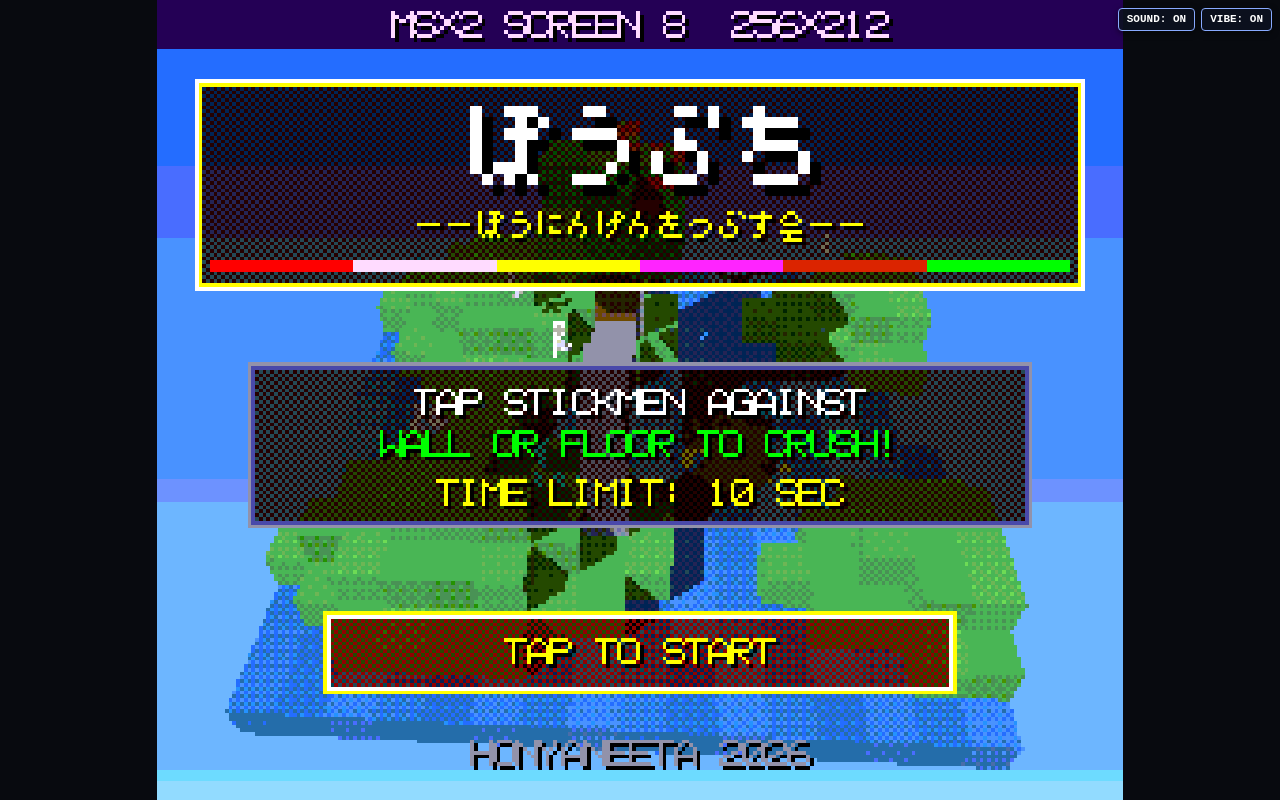
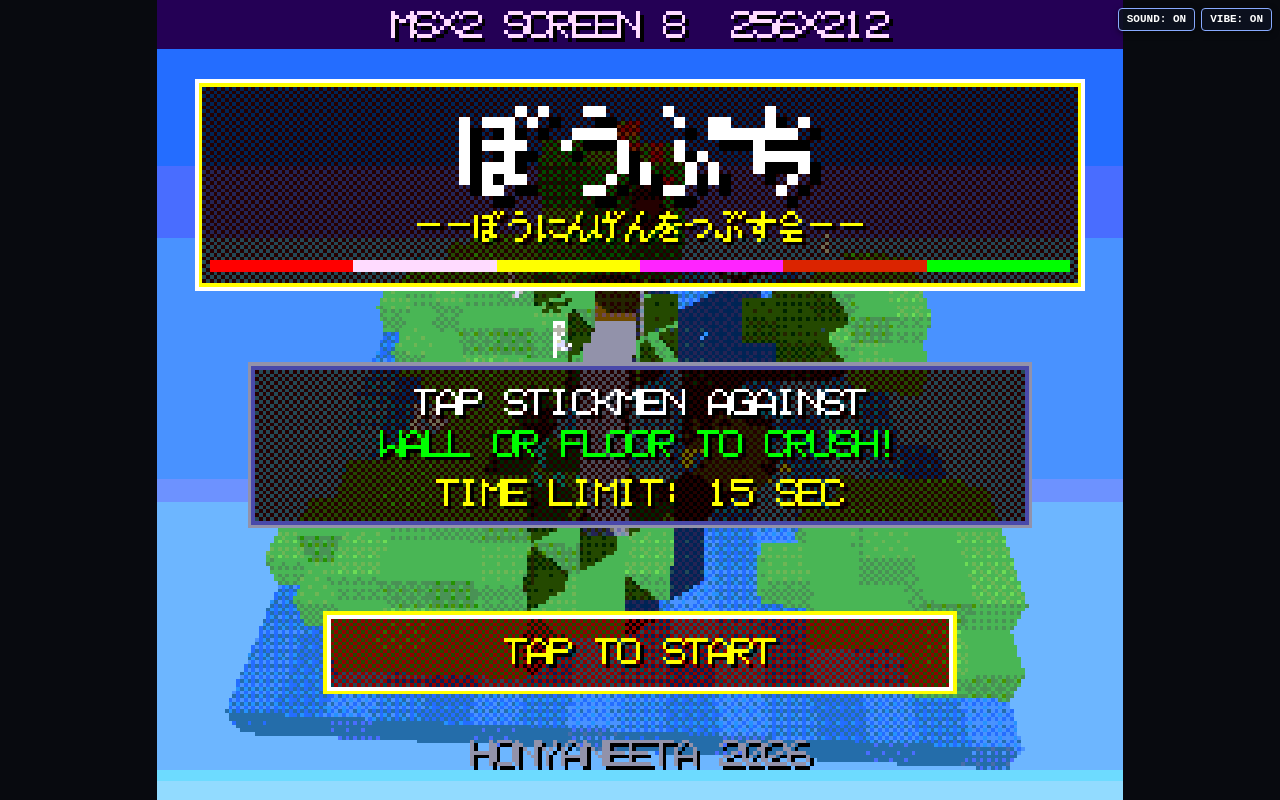
Before and after one commit to honyaneeta/pixel-p2r8v3, a plain HTML site: page stickman_squash.html in a window 1280 px wide. Drawn offline with Linux system fonts and the light colour scheme; animation ran at ten frames a second.

Commit message:
Add files via upload

```diff
--- a/stickman_squash.html
+++ b/stickman_squash.html
@@ -715,12 +715,12 @@
   // =========================================================
   // Game State, 10s Base Timer & Result Tracking
   // =========================================================
-  const BASE_STAGE_TIME = 10.0;
+  const FIXED_STAGE_TIME = 15.0;
 
   let stageNum = 1;
-  let stageStickmanCount = 3;
-  let stageDuration = BASE_STAGE_TIME;
-  let timeRemaining = BASE_STAGE_TIME;
+  let highestClearedStage = 0;
+  let stageStickmanCount = 1;
+  let timeRemaining = FIXED_STAGE_TIME;
   let totalSquashed = 0;
   let totalTaps = 0;
   let totalHits = 0;
@@ -817,6 +817,7 @@
 
   function setupStage(num, stickmanCount, isFullReset) {
     if (isFullReset) {
+      highestClearedStage = 0;
       totalSquashed = 0;
       totalTaps = 0;
       totalHits = 0;
@@ -828,8 +829,7 @@
     }
     stageNum = num;
     stageStickmanCount = stickmanCount;
-    stageDuration = stickmanCount > 10 ? stickmanCount : BASE_STAGE_TIME;
-    timeRemaining = stageDuration;
+    timeRemaining = FIXED_STAGE_TIME;
 
     squashedQuads.length = 0;
     inkDroplets.length = 0;
@@ -867,10 +867,10 @@
   }
 
   function computeRank() {
-    if (totalSquashed >= 12) return { grade: "S", label: "INK MASTER!", color: 0xFC };
-    if (totalSquashed >= 8)  return { grade: "A", label: "GREAT CRUSHER", color: 0xDF };
-    if (totalSquashed >= 5)  return { grade: "B", label: "NICE SQUASH", color: 0xE0 };
-    if (totalSquashed >= 2)  return { grade: "C", label: "ROOKIE TAPPER", color: 0xFF };
+    if (highestClearedStage >= 50) return { grade: "S", label: "STAGE 50 MASTER!", color: 0xFC };
+    if (highestClearedStage >= 30 || totalSquashed >= 250) return { grade: "A", label: "GREAT CRUSHER", color: 0xDF };
+    if (highestClearedStage >= 15 || totalSquashed >= 80)  return { grade: "B", label: "NICE SQUASH", color: 0xE0 };
+    if (highestClearedStage >= 5  || totalSquashed >= 15)  return { grade: "C", label: "ROOKIE TAPPER", color: 0xFF };
     return { grade: "D", label: "TRY SANDWICHING!", color: 0x92 };
   }
 
@@ -1365,7 +1365,7 @@
 
     if (gameState === "TITLE") {
       playStartJingle();
-      setupStage(1, 3, true);
+      setupStage(1, 1, true);
       gameState = "SHUTTER_OPENING";
       shutterProgress = 1.0;
       return;
@@ -1388,7 +1388,7 @@
         gameState = "TITLE";
       } else {
         playStartJingle();
-        setupStage(1, 3, true);
+        setupStage(1, 1, true);
         gameState = "SHUTTER_OPENING";
         shutterProgress = 1.0;
       }
@@ -1408,6 +1408,7 @@
 
     let bestIdx = -1;
     let bestScore = 1e9;
+    let bestVisiblePoint = null;
 
     for (let i = 0; i < stickmen.length; i++) {
       const s = stickmen[i];
@@ -1433,23 +1434,38 @@
 
       const screenDist = distPointToSegment2D(sx, sy, pA.sx, pA.sy, pB.sx, pB.sy);
       if (screenDist <= effectiveRadiusPx) {
-        const centerWorld = isStunned
-          ? [s.x, s.y + 0.20 * sc, s.z]
-          : [s.x, s.y + 0.60 * sc, s.z];
-        const toStickVec = [
-          centerWorld[0] - currentCamBasis.eye[0],
-          centerWorld[1] - currentCamBasis.eye[1],
-          centerWorld[2] - currentCamBasis.eye[2]
-        ];
-        const distToStick = Math.hypot(toStickVec[0], toStickVec[1], toStickVec[2]);
-        const dirToStick = [
-          toStickVec[0] / distToStick,
-          toStickVec[1] / distToStick,
-          toStickVec[2] / distToStick
-        ];
-
-        const occHit = raycastTerrainDDA(currentCamBasis.eye, dirToStick, distToStick);
-        if (occHit && occHit.t + 0.45 * sc < distToStick) {
+        const fwdX = Math.sin(s.yaw) * 0.35 * sc;
+        const fwdZ = Math.cos(s.yaw) * 0.35 * sc;
+        const probePoints = isStunned
+          ? [
+              [s.x, s.y + 0.22 * sc, s.z],
+              [s.x + fwdX, s.y + 0.22 * sc, s.z + fwdZ],
+              [s.x - fwdX, s.y + 0.22 * sc, s.z - fwdZ]
+            ]
+          : [
+              [s.x, s.y + 1.05 * sc, s.z], // Head
+              [s.x, s.y + 0.65 * sc, s.z], // Chest / Torso
+              [s.x, s.y + 0.25 * sc, s.z]  // Legs / Feet
+            ];
+
+        let visiblePoint = null;
+        for (let p = 0; p < probePoints.length; p++) {
+          const pt = probePoints[p];
+          const toPt = [
+            pt[0] - currentCamBasis.eye[0],
+            pt[1] - currentCamBasis.eye[1],
+            pt[2] - currentCamBasis.eye[2]
+          ];
+          const distToPt = Math.hypot(toPt[0], toPt[1], toPt[2]);
+          const dirToPt = [toPt[0] / distToPt, toPt[1] / distToPt, toPt[2] / distToPt];
+          const occHit = raycastTerrainDDA(currentCamBasis.eye, dirToPt, distToPt);
+          if (!occHit || occHit.t + 0.35 * sc >= distToPt) {
+            visiblePoint = pt;
+            break;
+          }
+        }
+
+        if (!visiblePoint) {
           continue;
         }
 
@@ -1457,6 +1473,7 @@
         if (score < bestScore) {
           bestScore = score;
           bestIdx = i;
+          bestVisiblePoint = visiblePoint;
         }
       }
     }
@@ -1473,7 +1490,7 @@
     }
 
     const s = stickmen[bestIdx];
-    const stickPos = [s.x, s.y + (s.stunTimer > 0 ? 0.20 : 0.55) * s.scale, s.z];
+    const stickPos = bestVisiblePoint || [s.x, s.y + (s.stunTimer > 0 ? 0.20 : 0.55) * s.scale, s.z];
 
     const rayOrigin = currentCamBasis.eye;
     const rayDir = normalize([
@@ -1543,6 +1560,9 @@
     totalSquashed++;
 
     if (stickmen.length === 0) {
+      if (stageNum > highestClearedStage) {
+        highestClearedStage = stageNum;
+      }
       playShutterCloseSE();
       gameState = "SHUTTER_CLOSING";
       shutterProgress = 0.0;
@@ -1839,83 +1859,98 @@
   }
 
   // =========================================================
-  // User Custom 8x8 Kana Dot Font (71 Characters from Attached Sheets)
+  // User Custom 8x8 Kana Dot Font (86 Hiragana from JSON + Subtitle Glyphs)
   // =========================================================
   const kana8x8 = {
-    "あ": [0x10, 0x7E, 0x10, 0x3C, 0x52, 0x52, 0x3C, 0x00],
-    "い": [0x00, 0x44, 0x42, 0x42, 0x48, 0x30, 0x00, 0x00],
-    "う": [0x18, 0x00, 0x3C, 0x02, 0x02, 0x04, 0x38, 0x00],
-    "え": [0x18, 0x00, 0x3E, 0x04, 0x18, 0x24, 0x42, 0x00],
-    "お": [0x20, 0x7A, 0x24, 0x38, 0x44, 0x44, 0x38, 0x00],
-    "か": [0x20, 0x24, 0x7A, 0x2A, 0x2A, 0x4A, 0x54, 0x00],
-    "き": [0x10, 0x7C, 0x10, 0x7C, 0x08, 0x40, 0x3C, 0x00],
-    "く": [0x08, 0x10, 0x20, 0x40, 0x20, 0x10, 0x08, 0x00],
-    "け": [0x44, 0x44, 0x4E, 0x54, 0x44, 0x48, 0x10, 0x00],
-    "こ": [0x00, 0x3C, 0x04, 0x00, 0x40, 0x3E, 0x00, 0x00],
-    "さ": [0x10, 0x7C, 0x10, 0x08, 0x40, 0x3E, 0x00, 0x00],
-    "し": [0x20, 0x20, 0x20, 0x20, 0x20, 0x1C, 0x00, 0x00],
-    "す": [0x08, 0x7E, 0x08, 0x18, 0x18, 0x08, 0x30, 0x00],
-    "せ": [0x08, 0x28, 0x7E, 0x28, 0x28, 0x20, 0x1E, 0x00],
-    "そ": [0x38, 0x08, 0x10, 0x7E, 0x20, 0x20, 0x1E, 0x00],
-    "た": [0x20, 0x78, 0x20, 0x2E, 0x40, 0x4E, 0x00, 0x00],
-    "ち": [0x20, 0x7C, 0x20, 0x3C, 0x42, 0x02, 0x3C, 0x00],
-    "つ": [0x00, 0x00, 0x3C, 0x42, 0x02, 0x04, 0x38, 0x00],
-    "て": [0x00, 0x7E, 0x08, 0x10, 0x20, 0x20, 0x1E, 0x00],
-    "と": [0x20, 0x24, 0x28, 0x30, 0x40, 0x3E, 0x00, 0x00],
-    "な": [0x20, 0x74, 0x22, 0x48, 0x48, 0x5C, 0x2A, 0x00],
-    "に": [0x40, 0x4E, 0x40, 0x40, 0x48, 0x4E, 0x00, 0x00],
-    "ぬ": [0x28, 0x28, 0x7C, 0x52, 0x52, 0x6A, 0x14, 0x00],
-    "ね": [0x20, 0x20, 0x7C, 0x2A, 0x6A, 0x2A, 0x24, 0x00],
-    "の": [0x00, 0x3C, 0x52, 0x52, 0x62, 0x44, 0x18, 0x00],
-    "は": [0x44, 0x44, 0x4E, 0x44, 0x44, 0x5C, 0x2A, 0x00],
-    "ひ": [0x00, 0x62, 0x24, 0x42, 0x42, 0x42, 0x3C, 0x00],
-    "ふ": [0x18, 0x00, 0x10, 0x18, 0x44, 0x44, 0x38, 0x00],
-    "へ": [0x00, 0x00, 0x10, 0x28, 0x44, 0x02, 0x00, 0x00],
-    "ほ": [0x4E, 0x44, 0x4E, 0x44, 0x44, 0x5C, 0x2A, 0x00],
-    "ま": [0x08, 0x3E, 0x08, 0x3E, 0x08, 0x3C, 0x2A, 0x00],
-    "み": [0x38, 0x08, 0x08, 0x3E, 0x4A, 0x4A, 0x30, 0x00],
-    "む": [0x20, 0x7C, 0x22, 0x30, 0x54, 0x42, 0x3E, 0x00],
-    "め": [0x28, 0x28, 0x3C, 0x52, 0x52, 0x62, 0x0C, 0x00],
-    "も": [0x20, 0x7C, 0x20, 0x7C, 0x20, 0x22, 0x1C, 0x00],
-    "や": [0x28, 0x24, 0x7A, 0x2A, 0x2C, 0x10, 0x10, 0x00],
-    "ゆ": [0x20, 0x2C, 0x32, 0x22, 0x22, 0x3C, 0x08, 0x00],
-    "よ": [0x10, 0x1E, 0x10, 0x10, 0x38, 0x2C, 0x10, 0x00],
-    "ら": [0x18, 0x20, 0x20, 0x3C, 0x02, 0x02, 0x3C, 0x00],
-    "り": [0x24, 0x22, 0x22, 0x22, 0x02, 0x04, 0x18, 0x00],
-    "る": [0x3C, 0x08, 0x10, 0x3C, 0x42, 0x5A, 0x3C, 0x00],
-    "れ": [0x20, 0x20, 0x7C, 0x2A, 0x6A, 0x22, 0x22, 0x00],
-    "ろ": [0x3C, 0x08, 0x10, 0x3C, 0x02, 0x02, 0x3C, 0x00],
-    "わ": [0x20, 0x20, 0x7C, 0x22, 0x62, 0x22, 0x1C, 0x00],
-    "を": [0x10, 0x7C, 0x10, 0x3C, 0x48, 0x40, 0x3E, 0x00],
-    "ん": [0x10, 0x10, 0x20, 0x38, 0x44, 0x44, 0x08, 0x00],
-    "が": [0x22, 0x25, 0x7A, 0x2A, 0x2A, 0x4A, 0x54, 0x00],
-    "ぎ": [0x12, 0x7D, 0x10, 0x7C, 0x08, 0x40, 0x3C, 0x00],
-    "ぐ": [0x0A, 0x11, 0x20, 0x40, 0x20, 0x10, 0x08, 0x00],
-    "げ": [0x46, 0x45, 0x4E, 0x54, 0x44, 0x48, 0x10, 0x00],
-    "ご": [0x02, 0x3D, 0x04, 0x00, 0x40, 0x3E, 0x00, 0x00],
-    "ざ": [0x12, 0x7D, 0x10, 0x08, 0x40, 0x3E, 0x00, 0x00],
-    "じ": [0x22, 0x25, 0x20, 0x20, 0x20, 0x1C, 0x00, 0x00],
-    "ず": [0x0A, 0x7D, 0x08, 0x18, 0x18, 0x08, 0x30, 0x00],
-    "ぜ": [0x0A, 0x29, 0x7E, 0x28, 0x28, 0x20, 0x1E, 0x00],
-    "ぞ": [0x3A, 0x09, 0x10, 0x7E, 0x20, 0x20, 0x1E, 0x00],
-    "だ": [0x22, 0x79, 0x20, 0x2E, 0x40, 0x4E, 0x00, 0x00],
-    "ぢ": [0x22, 0x7D, 0x20, 0x3C, 0x42, 0x02, 0x3C, 0x00],
-    "づ": [0x02, 0x01, 0x3C, 0x42, 0x02, 0x04, 0x38, 0x00],
-    "で": [0x02, 0x7D, 0x08, 0x10, 0x20, 0x20, 0x1E, 0x00],
-    "ど": [0x22, 0x25, 0x28, 0x30, 0x40, 0x3E, 0x00, 0x00],
-    "ば": [0x46, 0x45, 0x4E, 0x44, 0x44, 0x5C, 0x2A, 0x00],
-    "び": [0x02, 0x61, 0x24, 0x42, 0x42, 0x42, 0x3C, 0x00],
-    "ぶ": [0x1A, 0x01, 0x10, 0x18, 0x44, 0x44, 0x38, 0x00],
-    "べ": [0x02, 0x01, 0x10, 0x28, 0x44, 0x02, 0x00, 0x00],
-    "ぼ": [0x4E, 0x45, 0x4E, 0x44, 0x44, 0x5C, 0x2A, 0x00],
-    "ぱ": [0x46, 0x46, 0x4E, 0x44, 0x44, 0x5C, 0x2A, 0x00],
-    "ぴ": [0x02, 0x62, 0x24, 0x42, 0x42, 0x42, 0x3C, 0x00],
-    "ぷ": [0x1A, 0x02, 0x10, 0x18, 0x44, 0x44, 0x38, 0x00],
-    "ぺ": [0x02, 0x02, 0x10, 0x28, 0x44, 0x02, 0x00, 0x00],
-    "ぽ": [0x4E, 0x46, 0x4E, 0x44, 0x44, 0x5C, 0x2A, 0x00],
+    "あ": [0x14, 0x78, 0x24, 0x3E, 0x6B, 0xA9, 0xB3, 0x52],
+    "い": [0x00, 0x82, 0x82, 0x81, 0x89, 0x50, 0x60, 0x00],
+    "う": [0x18, 0x00, 0x3C, 0x42, 0x02, 0x02, 0x04, 0x18],
+    "え": [0x18, 0x00, 0x3C, 0x44, 0x18, 0x28, 0x48, 0xC7],
+    "お": [0x12, 0x79, 0x11, 0x10, 0x7E, 0x92, 0x92, 0x64],
+    "か": [0x10, 0x12, 0xFA, 0x29, 0x49, 0x88, 0x10, 0x20],
+    "き": [0x10, 0x3C, 0x09, 0x7F, 0x04, 0x26, 0x20, 0x18],
+    "く": [0x04, 0x08, 0x10, 0x20, 0x20, 0x10, 0x08, 0x04],
+    "け": [0x04, 0x44, 0x5F, 0x44, 0x44, 0x44, 0x64, 0x08],
+    "こ": [0x30, 0x0C, 0x00, 0x00, 0x00, 0x40, 0x3E, 0x00],
+    "さ": [0x08, 0x0B, 0x7E, 0x08, 0x04, 0x20, 0x30, 0x0C],
+    "し": [0x20, 0x20, 0x20, 0x20, 0x20, 0x22, 0x22, 0x1C],
+    "す": [0x08, 0x08, 0xFF, 0x18, 0x28, 0x38, 0x08, 0x10],
+    "せ": [0x24, 0x24, 0xFE, 0x24, 0x24, 0x20, 0x1E, 0x00],
+    "そ": [0x24, 0x24, 0x1A, 0x7E, 0x10, 0x10, 0x10, 0x0C],
+    "た": [0x20, 0x78, 0x20, 0x2F, 0x41, 0x48, 0x48, 0x47],
+    "ち": [0x10, 0x12, 0xFC, 0x20, 0x3E, 0x22, 0x04, 0x08],
+    "つ": [0x00, 0x00, 0x3C, 0xC2, 0x02, 0x04, 0x18, 0x00],
+    "て": [0x00, 0x3F, 0xC4, 0x08, 0x10, 0x10, 0x10, 0x0E],
+    "と": [0x40, 0x40, 0x26, 0x18, 0x10, 0x20, 0x22, 0x1C],
+    "な": [0x20, 0x3A, 0xE1, 0x45, 0x44, 0x1C, 0x26, 0x18],
+    "に": [0x00, 0x40, 0x4F, 0x40, 0x40, 0x48, 0x67, 0x40],
+    "ぬ": [0x08, 0x28, 0x3E, 0x69, 0xA9, 0xB7, 0xB5, 0x46],
+    "ね": [0x20, 0x2E, 0xF9, 0x31, 0x61, 0xEE, 0xAB, 0x04],
+    "の": [0x00, 0x3C, 0x4A, 0x89, 0x91, 0x91, 0x62, 0x04],
+    "は": [0x04, 0x84, 0x9F, 0x84, 0x84, 0xDE, 0x95, 0x08],
+    "ひ": [0x20, 0xE4, 0x24, 0x46, 0x45, 0x48, 0x48, 0x30],
+    "ふ": [0x10, 0x08, 0x00, 0x10, 0x89, 0x85, 0xAD, 0x18],
+    "へ": [0x00, 0x00, 0x30, 0x48, 0x84, 0x03, 0x00, 0x00],
+    "ほ": [0x0F, 0x94, 0x87, 0x9C, 0x84, 0xDE, 0xD5, 0x08],
+    "ま": [0x10, 0x7C, 0x10, 0x7C, 0x10, 0x78, 0x94, 0x72],
+    "み": [0x38, 0x08, 0x12, 0x12, 0x3F, 0xE2, 0xA2, 0xCC],
+    "む": [0x20, 0x72, 0xA3, 0x61, 0xA0, 0xA2, 0x62, 0x1C],
+    "め": [0x04, 0x44, 0x5E, 0x65, 0xE9, 0xB9, 0xB1, 0x56],
+    "も": [0x08, 0x7C, 0x10, 0x7C, 0x20, 0x22, 0x22, 0x1C],
+    "や": [0x48, 0x48, 0x7E, 0xE1, 0xA7, 0x10, 0x10, 0x08],
+    "ゆ": [0x08, 0x08, 0x9E, 0xA9, 0xC9, 0x9E, 0x08, 0x10],
+    "よ": [0x10, 0x10, 0x1E, 0x10, 0x10, 0xF8, 0x96, 0x70],
+    "ら": [0x10, 0x0C, 0x20, 0x20, 0x3E, 0x02, 0x06, 0x18],
+    "り": [0x24, 0x24, 0x44, 0x54, 0x64, 0x04, 0x08, 0x18],
+    "る": [0x3C, 0x08, 0x10, 0x3E, 0x61, 0x4D, 0x16, 0x1C],
+    "れ": [0x20, 0x26, 0xFC, 0x34, 0x64, 0x64, 0xA4, 0x22],
+    "ろ": [0x3C, 0x0C, 0x18, 0x3C, 0x62, 0xC1, 0x02, 0x1C],
+    "わ": [0x20, 0x2E, 0xFB, 0x71, 0xE1, 0xA3, 0x26, 0x2C],
+    "を": [0x10, 0x7C, 0x20, 0x76, 0xD8, 0x34, 0x40, 0x3C],
+    "ん": [0x08, 0x10, 0x10, 0x20, 0x70, 0x49, 0x8A, 0x8C],
+    "が": [0x05, 0x28, 0xF4, 0x54, 0x50, 0x50, 0x90, 0x20],
+    "ぎ": [0x15, 0x7A, 0x10, 0x78, 0x10, 0x48, 0x60, 0x38],
+    "ぐ": [0x11, 0x15, 0x24, 0x20, 0x40, 0x20, 0x10, 0x08],
+    "げ": [0x15, 0x92, 0xBC, 0x88, 0x88, 0x88, 0xC8, 0x10],
+    "ご": [0x65, 0x15, 0x08, 0x00, 0x80, 0x80, 0x40, 0x38],
+    "ざ": [0x35, 0x12, 0xFC, 0x10, 0x90, 0x90, 0x40, 0x60],
+    "じ": [0x45, 0x45, 0x40, 0x40, 0x40, 0x44, 0x2C, 0x38],
+    "ず": [0x15, 0x3A, 0xD0, 0x30, 0x50, 0x50, 0x30, 0x20],
+    "ぜ": [0x15, 0x52, 0xFC, 0x50, 0x50, 0x40, 0x44, 0x38],
+    "ぞ": [0x75, 0x1A, 0x20, 0xF8, 0x10, 0x20, 0x20, 0x18],
+    "だ": [0x45, 0x45, 0xE0, 0x40, 0x5C, 0x40, 0x50, 0x4C],
+    "ぢ": [0x25, 0x22, 0xF8, 0x20, 0x3C, 0x44, 0x04, 0x18],
+    "づ": [0x05, 0x02, 0x1C, 0xE2, 0x02, 0x04, 0x08, 0x10],
+    "で": [0x05, 0x02, 0xF8, 0x30, 0x20, 0x20, 0x20, 0x18],
+    "ど": [0x45, 0x42, 0x28, 0x30, 0x40, 0x40, 0x40, 0x38],
+    "ば": [0x05, 0x8A, 0xBC, 0x88, 0x88, 0xB8, 0xAC, 0xB0],
+    "び": [0x05, 0x02, 0xE8, 0x4C, 0x4A, 0x48, 0x48, 0x30],
+    "ぶ": [0x35, 0x0A, 0x10, 0x00, 0x14, 0x92, 0xD2, 0x30],
+    "べ": [0x05, 0x05, 0x20, 0x70, 0xD8, 0x8C, 0x06, 0x00],
+    "ぼ": [0x05, 0xBA, 0x88, 0xBC, 0x88, 0xB8, 0xAC, 0x30],
+    "ぱ": [0x03, 0x8B, 0xBC, 0x88, 0x98, 0xAC, 0xBA, 0x80],
+    "ぴ": [0x03, 0x23, 0xC8, 0x4C, 0x4A, 0x48, 0x38, 0x00],
+    "ぷ": [0x20, 0x13, 0x03, 0x10, 0x14, 0x8A, 0x8A, 0x30],
+    "ぺ": [0x00, 0x06, 0x26, 0x30, 0x48, 0x84, 0x83, 0x00],
+    "ぽ": [0x03, 0xBB, 0x88, 0xBC, 0x88, 0xBC, 0xAA, 0x10],
+    "ぁ": [0x00, 0x00, 0x10, 0x3C, 0x14, 0x7E, 0x5A, 0x66],
+    "ぃ": [0x00, 0x00, 0x00, 0x44, 0x46, 0x62, 0x30, 0x20],
+    "ぅ": [0x00, 0x00, 0x1C, 0x00, 0x3C, 0x04, 0x04, 0x08],
+    "ぇ": [0x00, 0x00, 0x18, 0x00, 0x3C, 0x18, 0x38, 0x2E],
+    "ぉ": [0x00, 0x00, 0x14, 0x3A, 0x10, 0x3C, 0x52, 0x66],
+    "っ": [0x00, 0x00, 0x00, 0x1C, 0x62, 0x02, 0x02, 0x0C],
+    "ゃ": [0x00, 0x00, 0x28, 0x3C, 0x72, 0x14, 0x10, 0x08],
+    "ゅ": [0x00, 0x00, 0x08, 0x5E, 0x6A, 0x6A, 0x0C, 0x10],
+    "ょ": [0x00, 0x00, 0x08, 0x0E, 0x08, 0x38, 0x4C, 0x32],
+    "、": [0x00, 0x00, 0x00, 0x00, 0x00, 0x40, 0x20, 0x00],
+    "。": [0x00, 0x00, 0x00, 0x00, 0x60, 0x90, 0x90, 0x60],
+    "゛": [0x00, 0xA0, 0x50, 0x00, 0x00, 0x00, 0x00, 0x00],
+    "゜": [0x40, 0xA0, 0x40, 0x00, 0x00, 0x00, 0x00, 0x00],
+    "「": [0x00, 0x07, 0x04, 0x04, 0x04, 0x04, 0x00, 0x00],
+    "」": [0x00, 0x00, 0x20, 0x20, 0x20, 0x20, 0xE0, 0x00],
     "会": [0x18, 0x24, 0x42, 0x3C, 0x00, 0x7E, 0x10, 0x3E],
-    "-":  [0x00, 0x00, 0x00, 0x7E, 0x00, 0x00, 0x00, 0x00],
-    " ":  [0x00, 0x00, 0x00, 0x00, 0x00, 0x00, 0x00, 0x00]
+    "-": [0x00, 0x00, 0x00, 0x7E, 0x00, 0x00, 0x00, 0x00],
+    " ": [0x00, 0x00, 0x00, 0x00, 0x00, 0x00, 0x00, 0x00]
   };
 
   function drawKana8x8Text(str, x, y, grbColor, scale, shadowColor) {
@@ -1980,7 +2015,7 @@
     drawVramDitherPanel(24, 96, W - 48, 44, 0x04, 0x92, 0x4A);
     drawCenteredText("TAP STICKMEN AGAINST", 103, 0xFF, 1);
     drawCenteredText("WALL OR FLOOR TO CRUSH!", 114, 0xE0, 1);
-    drawCenteredText("TIME LIMIT: 10 SEC", 127, 0xFC, 1);
+    drawCenteredText("TIME LIMIT: 15 SEC", 127, 0xFC, 1);
 
     if (bestSquashed > 0) {
       drawCenteredText("BEST:" + bestSquashed + "  MAX STG:" + bestStage, 148, 0xDF, 1);
```
